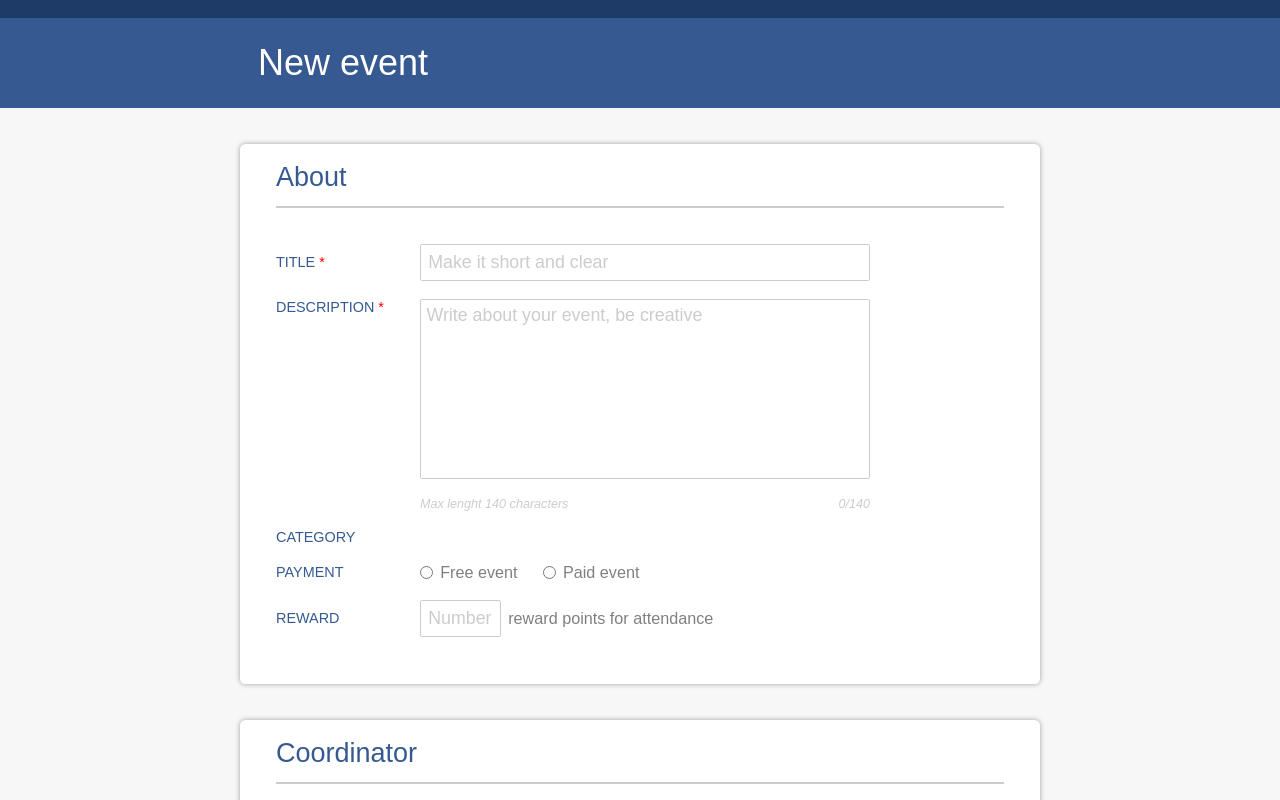
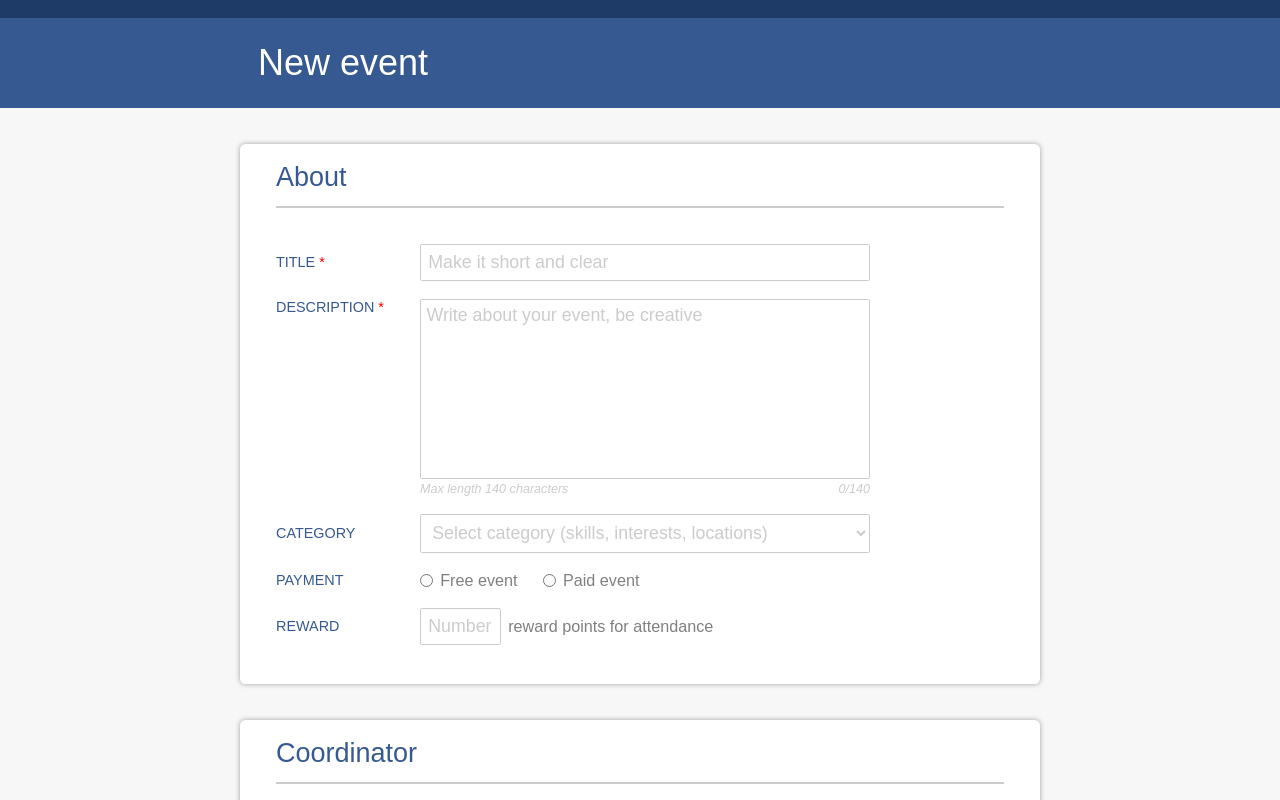
Before and after one commit to BartoszBartlomiej/recrutation_task_2, a React (Create React App) app: page / in a window 1280 px wide. Shown: the top 800 px of the page. Built offline with nearby package versions, Linux system fonts and the light colour scheme.

Commit message:
character counter - done, select category - done

```diff
--- a/src/components/About/About.jsx
+++ b/src/components/About/About.jsx
@@ -7,11 +7,30 @@ class About extends Component {
             title: '',
             description: '',
             reward: '',
+            categories: [],
+            selectStyle: 'bruce-wayne',
+        };
+    };
 
 
-        }
 
-    }
+    handleClick = (e) => {
+        e.preventDefault();
+        this.setState({
+            selectStyle: 'batman',
+        });
+    };
+
+
+    componentDidMount() {
+        fetch('./categories.json').then(res => res.json()).then((data) => {
+            this.setState({
+                categories: data,
+            })
+            //    console.log(data)
+        });
+    };
+
 
     handleTitleChange = (e) => {
         this.setState({
@@ -21,20 +40,25 @@ class About extends Component {
 
     handleDescriptionChange = (e) => {
         this.setState({
-            description: e.target.value
-        })
-    }
+            description: e.target.value,
+        });
+    };
 
     handleRewardChange = (e) => {
         this.setState({
-            reward: e.target.value
-        })
-    }
+            reward: e.target.value,
+        });
+    };
 
 
 
 
     render() {
+
+        const categoryList = this.state.categories.map(elem =>
+            <option key={elem.id} value={elem.name.toLowerCase()}>{elem.name}</option>);
+
+
         return (
             <div className="about box">
                 <h2>About</h2>
@@ -47,23 +71,27 @@ class About extends Component {
                     <div className="input_container">
                         <h3>DESCRIPTION <span>*</span></h3>
                         <div className="textarea_container">
-                            <textarea value={this.state.description} onChange={this.handleDescriptionChange} maxLength='140' placeholder="Write about your event, be creative" required/>
+                            <textarea value={this.state.description} onChange={this.handleDescriptionChange} maxLength='140' placeholder="Write about your event, be creative" required />
                             <div className="counter_container">
-                                <p>Max lenght 140 characters</p>
-                                <p>0/140</p>
+                                <p>Max length 140 characters</p>
+                                <p>{this.state.description.length}/140</p>
                             </div>
                         </div>
                     </div>
                     <div className="input_container">
                         <h3>CATEGORY</h3>
+                        <select className={this.state.selectStyle} onClick={this.handleClick}>
+                            <option defaultValue hidden>Select category (skills, interests, locations)</option>
+                            {categoryList}
+                        </select>
                     </div>
                     <div className="input_container">
                         <h3>PAYMENT</h3>
-                            <input type="radio" name="payment"></input>
-                            <span>Free event</span>
-                            <input type="radio" name="payment"></input>
-                            <span>Paid event</span>
-                        </div>
+                        <input type="radio" name="payment"></input>
+                        <span>Free event</span>
+                        <input type="radio" name="payment"></input>
+                        <span>Paid event</span>
+                    </div>
                     <div className="input_container">
                         <h3>REWARD</h3>
                         <input value={this.state.reward} onChange={this.handleRewardChange} placeholder="Number" />
@@ -72,7 +100,7 @@ class About extends Component {
                 </form>
             </div>
         );
-    }
-}
+    };
+};
 
 export default About;
--- a/src/components/About/about.scss
+++ b/src/components/About/about.scss
@@ -26,6 +26,7 @@
                 border: none;
                 border: 1px solid #ccc;
                 border-radius: 0.1rem;
+                color: #355990;
 
             }
 
@@ -37,6 +38,7 @@
                 border: none;
                 border: 1px solid #ccc;
                 border-radius: 0.1rem;
+                color: #355990;
             }
 
             ::placeholder {
@@ -47,6 +49,7 @@
                 display: flex;
                 width: 25rem;
                 justify-content: space-between;
+                margin-top: -0.8rem;
 
                 p {
                     width: auto;
@@ -57,13 +60,37 @@
 
             }
 
+            .bruce-wayne {
+                color: #ccc;
+            }
+
+            .batman {
+                color: #355990;
+            }
+
+            select {
+
+                    padding: 0.4rem;
+                    width: 25rem;
+                    border: none;
+                    border: 1px solid #ccc;
+                    border-radius: 0.1rem;
+                    background-color: #fff;
+                    color: #355990;
+
+
+                    option {
+                        color: #355990;
+                    }
+            }
+
         }
 
         .input_container:nth-child(2) {
             align-items: flex-start;
 
             p {
-                 margin-top: 0.7rem;
+                margin-top: 0.7rem;
             }
         }
 
--- a/src/components/Coordinator/Coordinator.jsx
+++ b/src/components/Coordinator/Coordinator.jsx
@@ -6,11 +6,11 @@ class Coordinator extends Component {
         this.state = {
             email: '',
 
-        }
-    }
+        };
+    };
 
     handleEmailChange = (e) => {
-        this.setState = ({
+        this.setState({
             email: e.target.value,
         })
     }
@@ -35,7 +35,7 @@ class Coordinator extends Component {
                 </form>
             </div>
         );
-    }
-}
+    };
+};
 
 export default Coordinator;
--- a/src/components/Coordinator/coordinator.scss
+++ b/src/components/Coordinator/coordinator.scss
@@ -10,7 +10,6 @@
                 font-size: 0.8rem;
                 color: #355990;
                 width: 8rem;
-                // margin-top: 0.7rem;
 
                 span {
                     color: red;
@@ -23,7 +22,7 @@
                 border: none;
                 border: 1px solid #ccc;
                 border-radius: 0.1rem;
-
+                color: #355990;
             }
 
             ::placeholder {
```
Also changed, not shown: public/categories.json (renamed from src/mocks/categories.json).
